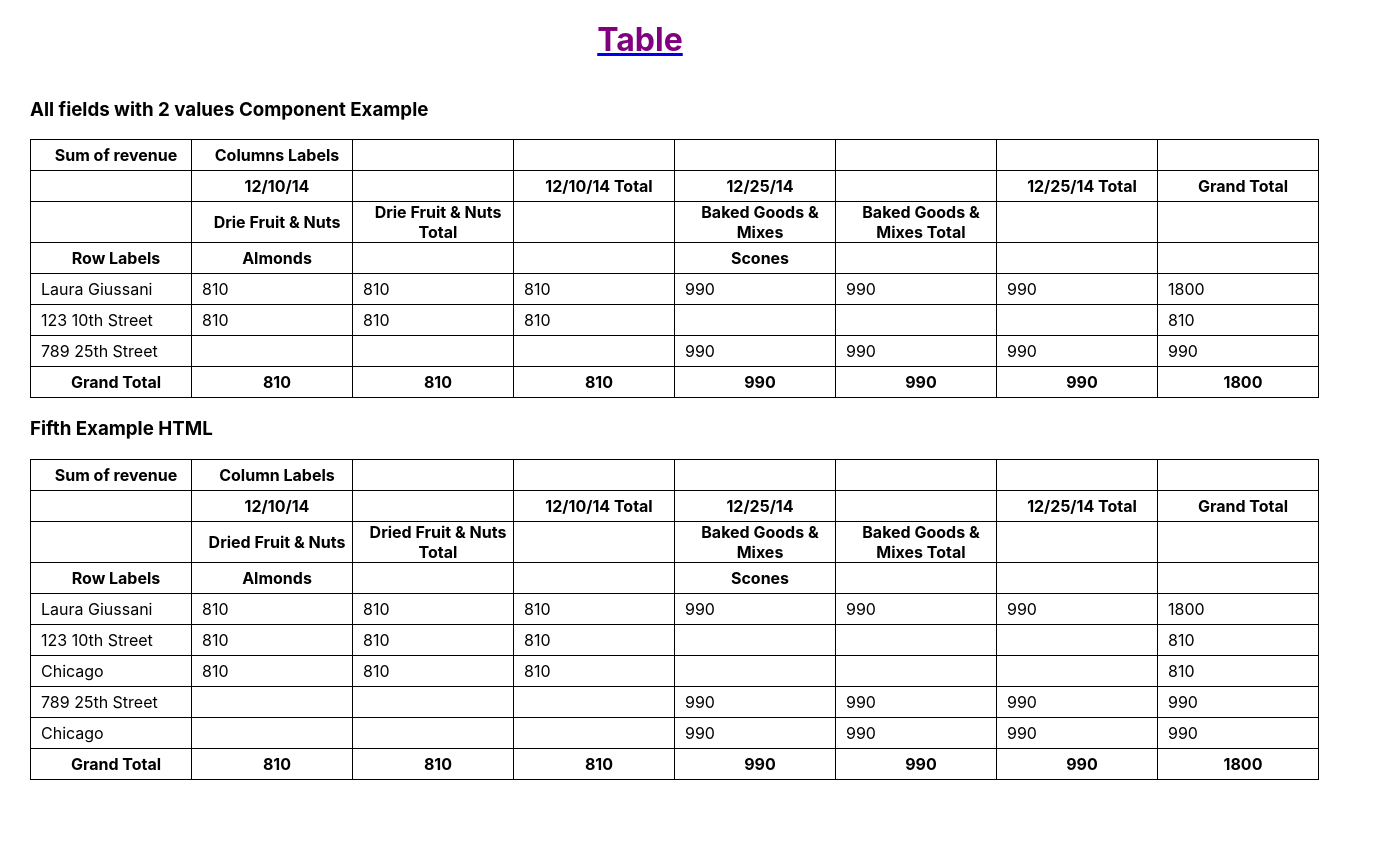
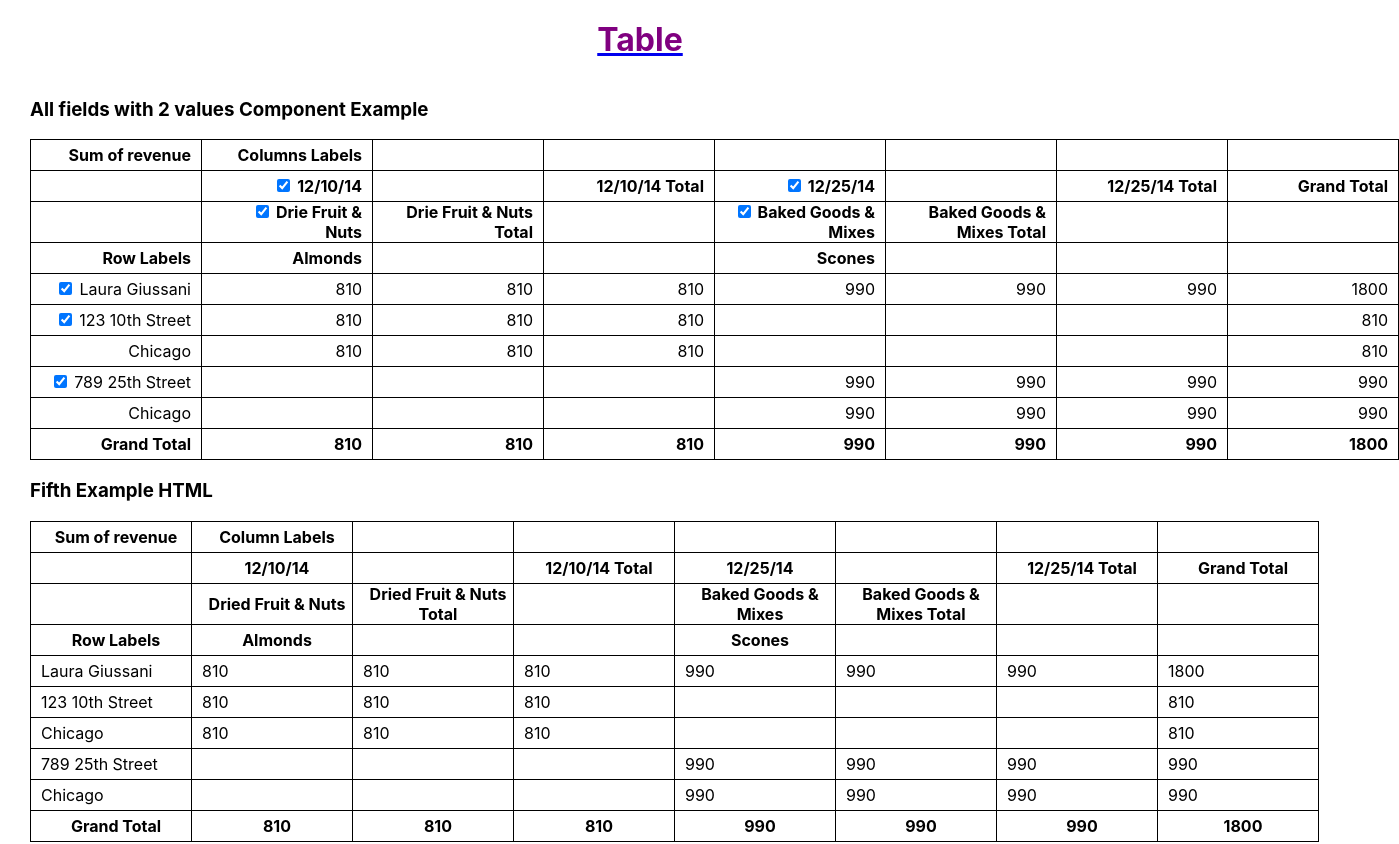
Before and after one commit to VictorChaikin/svelte-test-project, a Svelte app: page /pivot-table in a window 1280 px wide. Shown: the top 844 px of the page, 1399 px wide, since content can reach past the window. Built offline with nearby package versions, Linux system fonts and the light colour scheme.

Commit message:
done with visualisation

```diff
--- a/package.json
+++ b/package.json
@@ -2,6 +2,7 @@
   "name": "svelte-app",
   "version": "1.0.0",
   "devDependencies": {
+    "@fortawesome/fontawesome-free": "^5.10.1",
     "eslint-config-rallycoding": "^3.2.0",
     "fa-svelte": "^3.0.0",
     "npm-run-all": "^4.1.5",
--- a/src/components/PivotTable.svelte
+++ b/src/components/PivotTable.svelte
@@ -7,7 +7,7 @@
   } from "../logic/visualisationLogic.js";
   import Cell from "./TableCell.svelte";
 
-  const header = createHeader(
+  let header = createHeader(
     data.rowsTitle,
     data.uniqueColumns,
     data.verticalTotalTitle
@@ -24,13 +24,36 @@
     );
   }
 
-  const footer = createFooter(
+  let footer = createFooter(
     data.horizontalTotalTitle,
     data.uniqueColumns,
     data.columnsTotal,
     data.grandTotal
   );
 
+  $: {
+    header = createHeader(
+      data.rowsTitle,
+      data.uniqueColumns,
+      data.verticalTotalTitle
+    );
+
+    if (data.uniqueRows) {
+      body = createBody(
+        data.uniqueRows,
+        data.uniqueColumns,
+        data.tableValues,
+        data.rowsTotal
+      );
+    }
+
+    footer = createFooter(
+      data.horizontalTotalTitle,
+      data.uniqueColumns,
+      data.columnsTotal,
+      data.grandTotal
+    );
+  }
   // console.log(header);
   // console.log(body);
   // console.log(footer);
@@ -41,7 +64,7 @@
   {#each header as headerRow}
     <tr>
       {#each headerRow as headerItem}
-        <Cell data={headerItem} tablePart="header" />
+        <Cell tableData={data} data={headerItem} tablePart="header" />
       {/each}
     </tr>
   {/each}
@@ -50,7 +73,7 @@
     {#each body as bodyRow}
       <tr>
         {#each bodyRow as bodyItem}
-          <Cell data={bodyItem} tablePart="body" />
+          <Cell tableData={data} data={bodyItem} tablePart="body" />
         {/each}
       </tr>
     {/each}
@@ -59,7 +82,7 @@
   {#each footer as footerRow}
     <tr>
       {#each footerRow as footerItem}
-        <Cell data={footerItem} tablePart="footer" />
+        <Cell tableData={data} data={footerItem} tablePart="footer" />
       {/each}
     </tr>
   {/each}
--- a/src/components/TableCell.svelte
+++ b/src/components/TableCell.svelte
@@ -1,15 +1,97 @@
 <script>
   export let data;
   export let tablePart;
-  //   export let dataType;
+  export let tableData;
+
+  import { fifthExample } from "../store.js";
+
+  let pathCounter = 0;
+
+  function changeColumns(objects, path, value) {
+    for (let i = 0; i < objects.length; i++) {
+      // if (!found) {
+        console.log(objects[i].path[pathCounter]);
+        console.log(path[pathCounter]);
+        console.log(pathCounter);
+        if (objects[i].path[pathCounter] === path[pathCounter]) {
+          if (pathCounter === path.length - 1) {
+            objects[i].showSubColumns = value;
+
+            fifthExample.update(n => tableData);
+            pathCounter = 0;
+          } else {
+            if (objects[i].subColumns) {
+              pathCounter++;
+              changeColumns(objects[i].subColumns, path, value);
+              // pathCounter--;
+            }
+          }
+        }
+      // }
+    }
+  }
+
+  function changeRows(objects, path, value) {
+    for (let i = 0; i < objects.length; i++) {
+      // console.log(objects[i].path[pathCounter]);
+      // console.log(path[pathCounter]);
+      if (objects[i].path[pathCounter] === path[pathCounter]) {
+        if (pathCounter === path.length - 1) {
+          objects[i].showSubRows = value;
+          fifthExample.update(n => tableData);
+          pathCounter = 0;
+        } else {
+          if (objects[i].subRows) {
+            pathCounter++;
+            changeRows(objects[i].subRows, path, value);
+            // pathCounter--;
+          }
+        }
+      }
+    }
+  }
 </script>
 
 <style>
-
+  td,
+  th {
+    text-align: right;
+    padding-right: 10px;
+  }
 </style>
 
 {#if tablePart === 'body'}
-  <td>{data || ''}</td>
+  <td>
+    {#if !data}
+      <div />
+    {:else if data.label}
+      <input
+        type="checkbox"
+        id="scales"
+        name="scales"
+        bind:checked={data.showSubRows}
+        on:change={() => {
+          pathCounter = 0;
+          changeRows(tableData.uniqueRows, data.path, data.showSubRows);
+        }} />
+      <label for="scales">{data.label}</label>
+    {:else}{data}{/if}
+    <!-- {data ? (data.label ? data.label : data) : ''} -->
+  </td>
 {:else}
-  <th>{data || ''}</th>
+  <th>
+    {#if !data}
+      <div />
+    {:else if data.label}
+      <input
+        type="checkbox"
+        id="scales"
+        name="scales"
+        bind:checked={data.showSubColumns}
+        on:change={() => changeColumns(tableData.uniqueColumns, data.path, data.showSubColumns)} />
+      <label for="scales">{data.label}</label>
+    {:else}{data}{/if}
+    <!-- <i class="far fa-plus-square" /> -->
+
+  </th>
 {/if}
--- /dev/null
+++ b/src/components/someComponent.svelte
@@ -0,0 +1,15 @@
+<script>
+    export let obj;
+
+    $: data = obj ? JSON.stringify(obj, null, 2) : "";
+</script>
+<div>
+    <div>
+        <button on:click="{() =>{obj.rowsTitle[0][0] = "hello"}}" >Click</button>
+    </div>
+    <pre>
+        <code>
+            {data}
+        </code>
+    </pre>
+</div>
--- a/src/logic/visualisationLogic.js
+++ b/src/logic/visualisationLogic.js
@@ -67,9 +67,21 @@ function getUniqueColumnsVisualisation(uniqueColumns, show) {
 
         if (show !== 'donotShow') {
             if (globalUniqueColumns[tableHeaderLayer]) {
-                globalUniqueColumns[tableHeaderLayer].push(uniqueColumns[i].label);
+                uniqueColumns[i].subColumns ?
+                    globalUniqueColumns[tableHeaderLayer].push({
+                        label: uniqueColumns[i].label,
+                        showSubColumns: uniqueColumns[i].showSubColumns,
+                        path: uniqueColumns[i].path
+                    })
+                    : globalUniqueColumns[tableHeaderLayer].push(uniqueColumns[i].label);
             } else {
-                globalUniqueColumns.push([uniqueColumns[i].label]);
+                uniqueColumns[i].subColumns ?
+                    globalUniqueColumns.push([{
+                        label: uniqueColumns[i].label,
+                        showSubColumns: uniqueColumns[i].showSubColumns,
+                        path: uniqueColumns[i].path
+                    }])
+                    : globalUniqueColumns.push([uniqueColumns[i].label]);
             }
         }
         else {
@@ -116,14 +128,21 @@ function getUniqueColumnsVisualisation(uniqueColumns, show) {
 
 function getUniqueRowsVisualisation(uniqueRows, first) {
     for (let i = 0; i < uniqueRows.length; i++) {
-        if (uniqueRows[i].showSubRows) {
+        if (uniqueRows[i].subRows) {
+            // console.log(uniqueRows[i].label);
+            globalRowsItem.push([{
+                label: uniqueRows[i].label,
+                showSubRows: uniqueRows[i].showSubRows,
+                path: uniqueRows[i].path
+            }]);
+        } else {
             globalRowsItem.push([uniqueRows[i].label]);
 
-            getUniqueRowsVisualisation(uniqueRows[i].subRows);
         }
 
-        if (!uniqueRows[i].showSubRows) {
-            globalRowsItem.push([uniqueRows[i].label]);
+        if (uniqueRows[i].showSubRows) {
+
+            getUniqueRowsVisualisation(uniqueRows[i].subRows);
         }
 
         if (first) {
@@ -254,6 +273,7 @@ export function createBody(uniqueRows, uniqueColumns, tableValues, rowsTotal) {
     getUniqueRowsVisualisation(uniqueRows, 'first');
     const uniqueRowsVisualisation = globalUniqueRows;
     globalUniqueRows = [];
+    // console.log(uniqueRowsVisualisation);
 
     getRowsTotalVisualisation(rowsTotal, uniqueRows, 'first');
     const rowsTotalVisualisation = globalRowsTotals;
--- a/src/pages/PivotTablePage.svelte
+++ b/src/pages/PivotTablePage.svelte
@@ -1,7 +1,8 @@
 <script>
   import { Link } from "svelte-routing";
   import PivotTable from "../components/PivotTable.svelte";
-  import { examples } from "../store";
+  import { fifthExample, counter } from "../store.js";
+  import Component from '../components/someComponent.svelte';
 
 </script>
 
@@ -378,11 +379,11 @@
     </table>  -->
 
     <div class="title">
-      <h3>{examples[4].title} Component Example</h3>
+      <h3>{$fifthExample.title} Component Example</h3>
     </div>
 
     <div class="table">
-      <PivotTable data={examples[4]} />
+      <PivotTable data={$fifthExample} />
     </div>
 
     <div>
@@ -503,5 +504,6 @@
       </tfoot>
     </table>
 
-  </div>
+   </div>
+  <!-- <Component obj ={data1}/> -->
 </div>
--- a/src/store.js
+++ b/src/store.js
@@ -1,4 +1,5 @@
 import jsonData from '../src/data/data.json';
+import { writable } from 'svelte/store';
 
 const firstExample = {
   title: 'Columns and Values',
@@ -222,7 +223,9 @@ const forthExample = {
   ]
 };
 
-const fifthExample = {
+export const counter = writable(13);
+
+export const fifthExample = writable({
   title: 'All fields with 2 values',
 
   rowsTitle: [
@@ -235,10 +238,12 @@ const fifthExample = {
   uniqueColumns: [
     {
       label: '12/10/14',
+      path: ['12/10/14'],
       showSubColumns: true,
       subColumns: [
         {
           label: 'Drie Fruit & Nuts',
+          path: ['12/10/14', 'Drie Fruit & Nuts'],
           showSubColumns: true,
           subColumns: [
             {
@@ -250,10 +255,12 @@ const fifthExample = {
     },
     {
       label: '12/25/14',
+      path: ['12/25/14'],
       showSubColumns: true,
       subColumns: [
         {
           label: 'Baked Goods & Mixes',
+          path: ['12/25/14', 'Baked Goods & Mixes'],
           showSubColumns: true,
           subColumns: [
             {
@@ -272,11 +279,13 @@ const fifthExample = {
   uniqueRows: [
     {
       label: 'Laura Giussani',
+      path: ['Laura Giussani'],
       showSubRows: true,
       subRows: [
         {
           label: '123 10th Street',
-          showSubRows: false,
+          path: ['Laura Giussani', '123 10th Street'],
+          showSubRows: true,
           subRows: [
             {
               label: 'Chicago'
@@ -285,7 +294,8 @@ const fifthExample = {
         },
         {
           label: '789 25th Street',
-          showSubRows: false,
+          path: ['Laura Giussani', '789 25th Street'],
+          showSubRows: true,
           subRows: [
             {
               label: 'Chicago'
@@ -539,15 +549,15 @@ const fifthExample = {
   ],
 
   grandTotal: [[1800]]
-};
+});
 
-export const examples = [
-  firstExample,
-  secondExample,
-  thirdExample,
-  forthExample,
-  fifthExample
-];
+// export const examples = [
+//   // firstExample,
+//   // secondExample,
+//   // thirdExample,
+//   // forthExample,
+//   fifthExample
+// ];
 
 // export const configurator = {
 //   filters: [],
```
Also changed, not shown: 1 other file (tests, documents, lock files or other folders).
